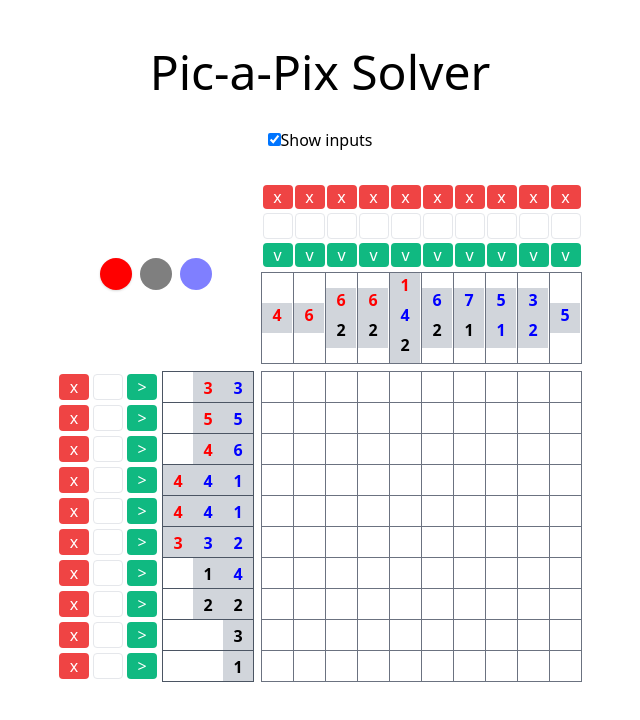
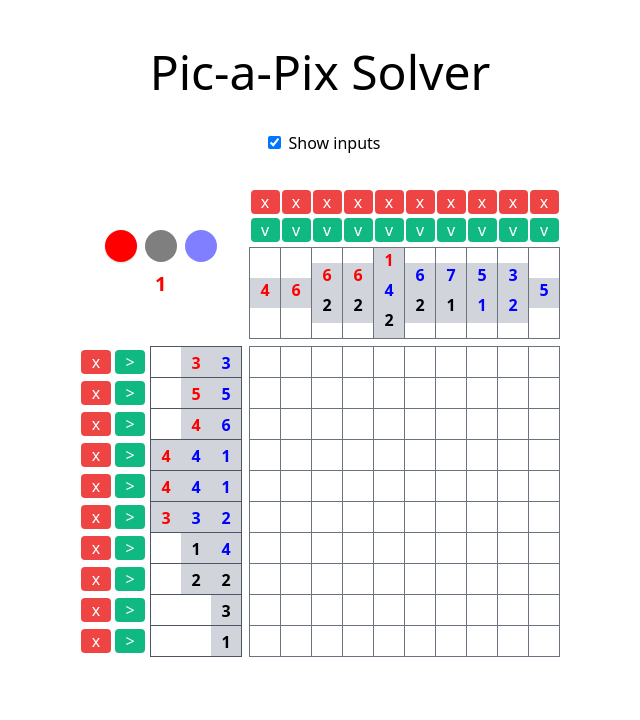
Before and after one commit to jsborjesson/conceptis-puzzle-solver, a Vue app: page /pic-a-pix in a window 1280 px wide. Shown: the top 720 px of the page, without its empty margins (320-960 px from the left). Built offline with nearby package versions, Linux system fonts and the light colour scheme.

Commit message:
Replace inputs with a single input

```diff
--- a/src/pic-a-pix/PicAPix.vue
+++ b/src/pic-a-pix/PicAPix.vue
@@ -3,7 +3,7 @@
     <h1 class="text-5xl text-center">Pic-a-Pix Solver</h1>
 
     <div>
-      <input type="checkbox" id="editable" v-model="editable">
+      <input type="checkbox" id="editable" v-model="editable" class="m-2">
       <label for="editable">Show inputs</label>
     </div>
 
@@ -12,7 +12,8 @@
       <tr>
         <th colspan="2" rowspan="2">
           <!-- Palette -->
-          <div class="flex justify-center space-x-2" v-if="editable">
+          <div class="space-y-2" v-if="editable">
+            <div class="flex justify-center space-x-2">
               <span
                 v-for="color in palette"
                 :key="color"
@@ -21,6 +22,15 @@
                 :class="{ 'opacity-100 shadow': color === paletteSelected }"
                 @click="paletteSelected = color" />
             </div>
+
+            <div>
+              <input
+                type="number"
+                class="w-8 text-xl font-bold text-center rounded"
+                :style="{ color: paletteSelected }"
+                v-model="numberSelected" />
+            </div>
+          </div>
         </th>
 
         <th></th>
@@ -28,7 +38,6 @@
         <th v-for="(_, col) in puzzle.vertical" :key="col">
           <div class="flex flex-col mb-1 space-y-1" v-if="editable">
             <button class="text-white bg-red-500 rounded" @click="removeNumber('vertical', col)">x</button>
-            <input type="number" :style="{ width: squareSize + 'px' }" class="text-center border rounded" v-model="inputs['vertical'][col]" />
             <button class="text-white bg-green-500 rounded" @click="addNumber('vertical', col)">v</button>
           </div>
         </th>
@@ -62,7 +71,6 @@
         <th>
           <div class="flex flex-row mr-1 space-x-1" v-if="editable">
             <button class="text-white bg-red-500 rounded" :style="{ width: squareSize + 'px' }" @click="removeNumber('horizontal', row)">x</button>
-            <input type="number" :style="{ width: squareSize + 'px' }" class="text-center border rounded" v-model="inputs['horizontal'][row]" />
             <button class="text-white bg-green-500 rounded" :style="{ width: squareSize + 'px' }" @click="addNumber('horizontal', row)">></button>
           </div>
         </th>
@@ -152,26 +160,19 @@ export default defineComponent({
       puzzle: example,
       squareSize: 30,
       editable: true,
-      inputs: {
-        horizontal: {} as { [key: number]: number },
-        vertical: {} as { [key: number]: number },
-      },
+      numberSelected: 1,
     }
   },
   methods: {
     addNumber(direction: "vertical" | "horizontal", index: number): void {
-      const number = this.inputs[direction][index];
-
-      if (!number) {
+      if (!this.numberSelected) {
         return;
       }
 
       this.puzzle[direction][index].unshift({
-        number,
-        color: this.paletteSelected
+        number: this.numberSelected,
+        color: this.paletteSelected,
       });
-
-      this.inputs[direction][index] = "";
     },
     removeNumber(direction: "vertical" | "horizontal", index: number): void {
       this.puzzle[direction][index].shift();
```
Lines whose indentation alone changed are shown as unchanged.
